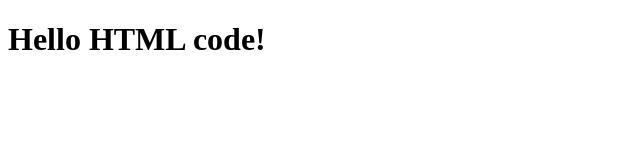
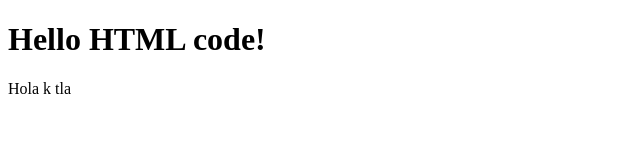
Before and after one commit to Doble-De/web, a plain HTML site: page index.html in a window 1280 px wide. Shown: the full height of the page, 0-640 px from the left. Drawn offline with Linux system fonts and the light colour scheme.

Commit message:
he añadido un parrafo

```diff
--- a/index.html
+++ b/index.html
@@ -1,2 +1,3 @@
 <!DOCTYPE html>
 <h1>Hello HTML code!</h1>
+<p>Hola k tla</p>
```
